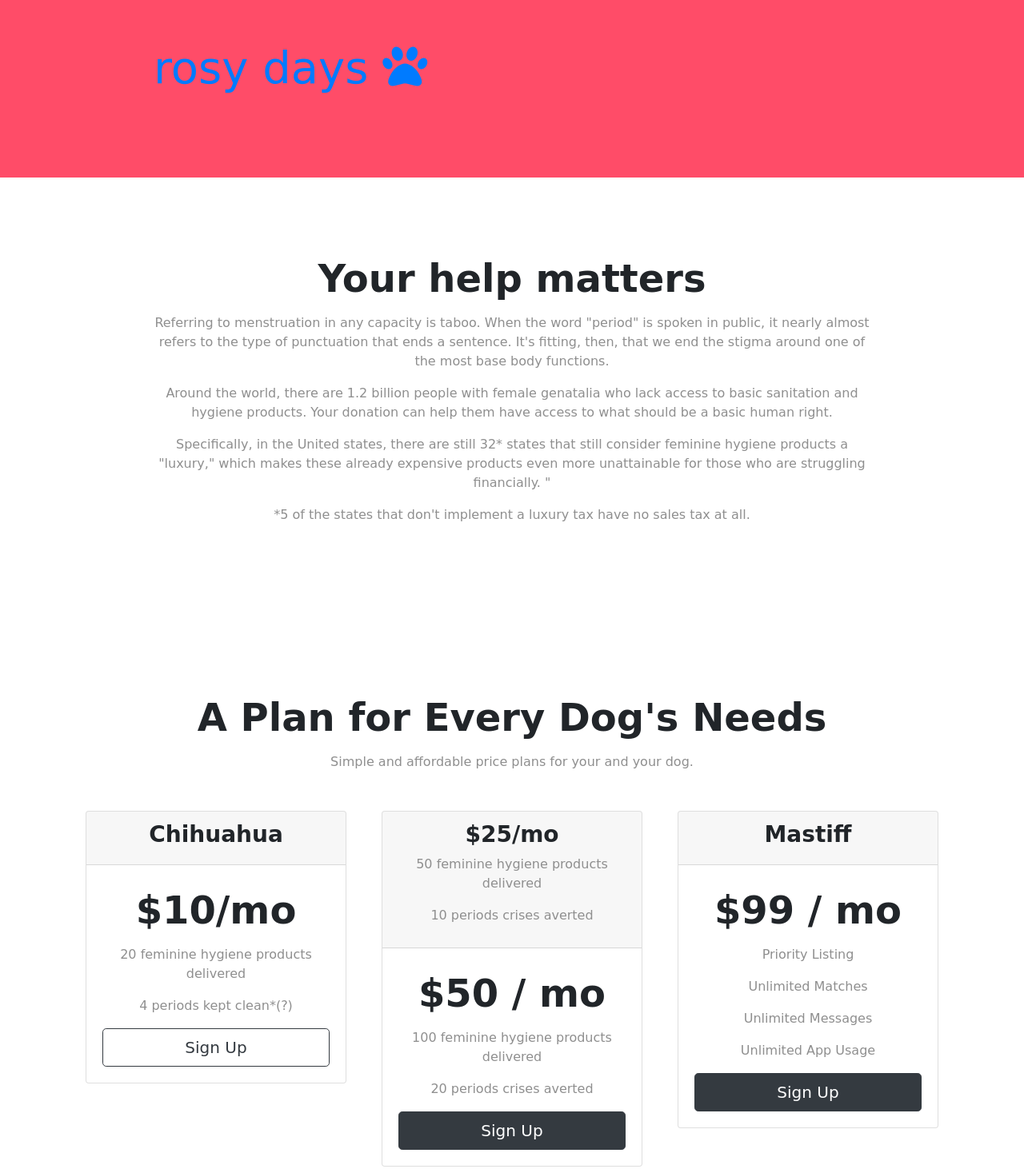
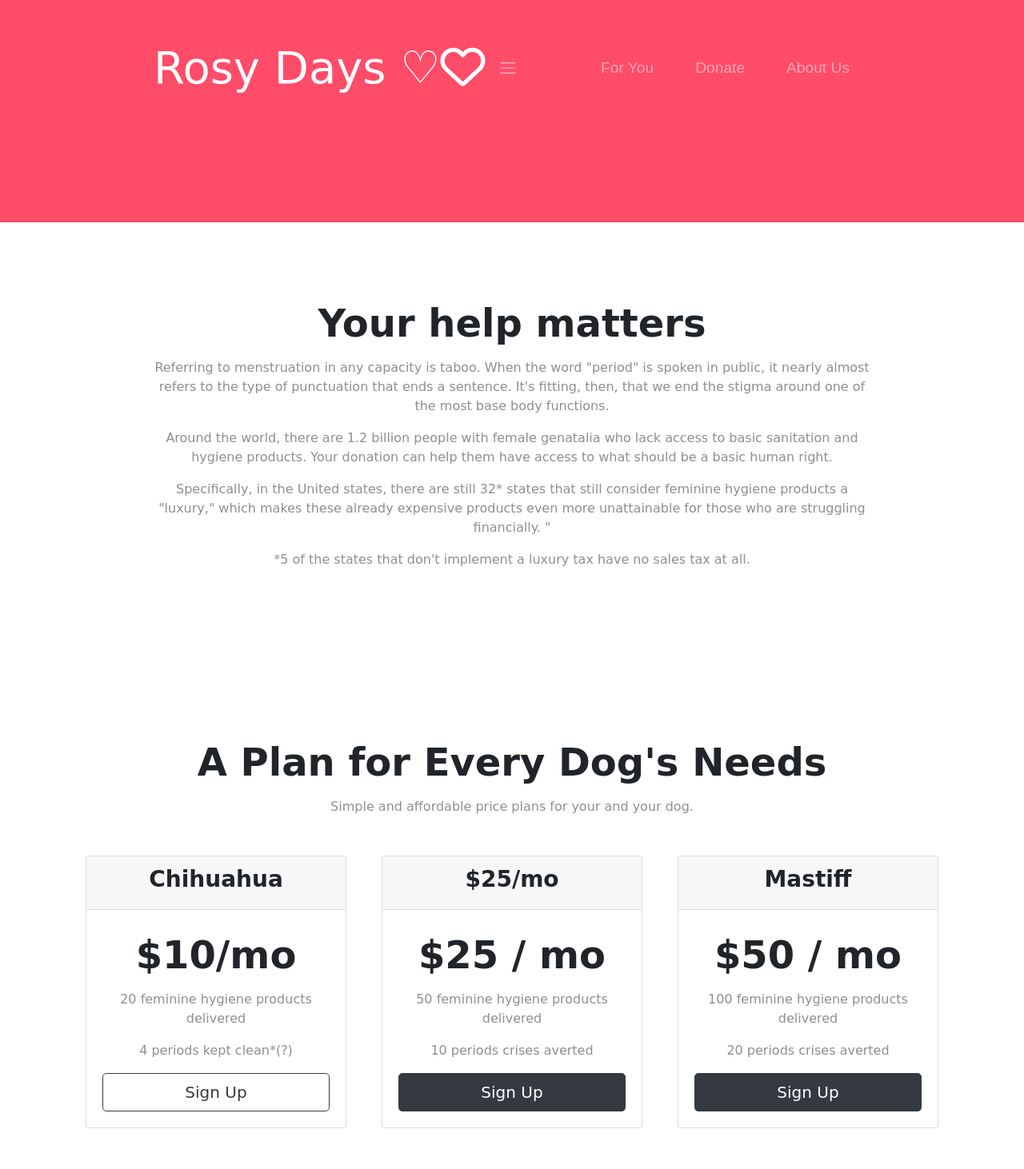
Before and after one commit to jadeeng/rosy-days, a plain HTML site: page Donate.html in a window 1280 px wide. Shown: the top 1462 px of the page at 80% size. Drawn offline with nearby package versions, Linux system fonts and the light colour scheme.

Commit message:
don't remember

```diff
--- a/Donate.html
+++ b/Donate.html
@@ -28,15 +28,17 @@
 
                 <!-- Nav Bar -->
 
-                    <a class="navbar-brand" href="index.html">rosy days <i class="fas fa-paw"></i></a>
+                <nav class="navbar navbar-expand-lg navbar-dark">
+                    <a class="navbar-brand" href="#">Rosy Days ♡<i class="far fa-heart"></i></a>
+                     <button class="navbar-toggler" type="button" data-toggle="collapse" data-target="#navbarSupportedContent" aria-controls="navbarSupportedContent" aria-expanded="false" aria-label="Toggle navigation">
+                     </button>
+                    <span class="navbar-toggler-icon"></span>
 
-                    <button class="navbar-toggler" type="button" data-toggle="collapse" data-target="#navbarSupportedContent" aria-controls="navbarSupportedContent" aria-expanded="false" aria-label="Toggle navigation">
-                        <span class="navbar-toggler-icon"></span>
-                    </button>
 
                     <div class="collapse navbar-collapse" id="navbarSupportedContent">
                         <ul class="navbar-nav ml-auto">
                             <li class="nav-item">
+
                                 <a class="nav-link " href="forYou.html">For You</a>
                             </li>
                             <li class="nav-item">
@@ -44,15 +46,15 @@
                             </li>
                             <li class="nav-item">
                                 <a class="nav-link " href="aboutUs.html">About Us</a>
+                            </li>
 
-                            </li>
+
                         </ul>
                     </div>
                 </nav>
 
 
                 <!-- Title -->
-
                 <div class="row">
 
 
@@ -107,15 +109,15 @@
                     <div class="card">
                         <div class="card-header">
                             <h3>$25/mo</h3>
+
+                        </div>
+                        <div class="card-body">
+                            <h2 class="price-text">$25 / mo</h2>
                             <p>50 feminine hygiene products delivered</p>
                             <p>10 periods crises averted</p>
-                        </div>
-                        <div class="card-body">
-                            <h2 class="price-text">$50 / mo</h2>
-                            <p>100 feminine hygiene products delivered</p>
-                            <p>20 periods crises averted</p>
                             <button class="btn btn-lg btn-block btn-dark" type="button">Sign Up</button>
                         </div>
+
                     </div>
                 </div>
 
@@ -125,11 +127,9 @@
                             <h3>Mastiff</h3>
                         </div>
                         <div class="card-body">
-                            <h2 class="price-text">$99 / mo</h2>
-                            <p>Priority Listing</p>
-                            <p>Unlimited Matches</p>
-                            <p>Unlimited Messages</p>
-                            <p>Unlimited App Usage</p>
+                            <h2 class="price-text">$50 / mo</h2>
+                            <p>100 feminine hygiene products delivered</p>
+                            <p>20 periods crises averted</p>
                             <button class="btn btn-lg btn-block btn-dark" type="button">Sign Up</button>
 
                         </div>
@@ -141,6 +141,7 @@
             </div>
 
         </section>
+
 
         <footer class="white-section" id="footer">
             <div class="container-fluid">
```
